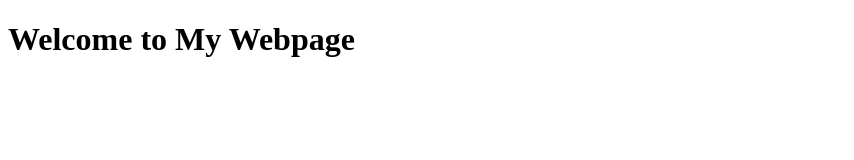
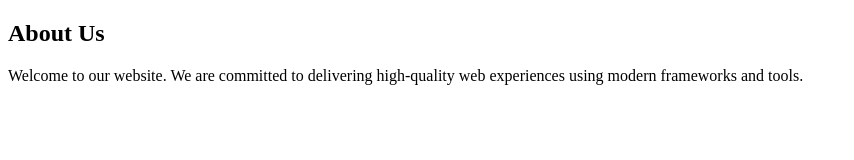
Before and after one commit to abhinavvv77/WEEK_2-FEDF, a plain HTML site: page index.html in a window 1280 px wide. Shown: the whole page, without its empty margins (0-854 px from the left). Drawn offline with Linux system fonts and the light colour scheme.

Commit message:
Added About section

```diff
--- a/index.html
+++ b/index.html
@@ -3,9 +3,11 @@
 <head>
     <meta charset="UTF-8">
     <meta name="viewport" content="width=device-width, initial-scale=1.0">
-    <title>My Website - About</title>
+    <title>Document</title>
 </head>
 <body>
-    <h1>Welcome to My Webpage</h1>
+
+<h2>About Us</h2>
+ <p>Welcome to our website. We are committed to delivering high-quality web experiences using modern frameworks and tools.</p>
 </body>
 </html>
```
